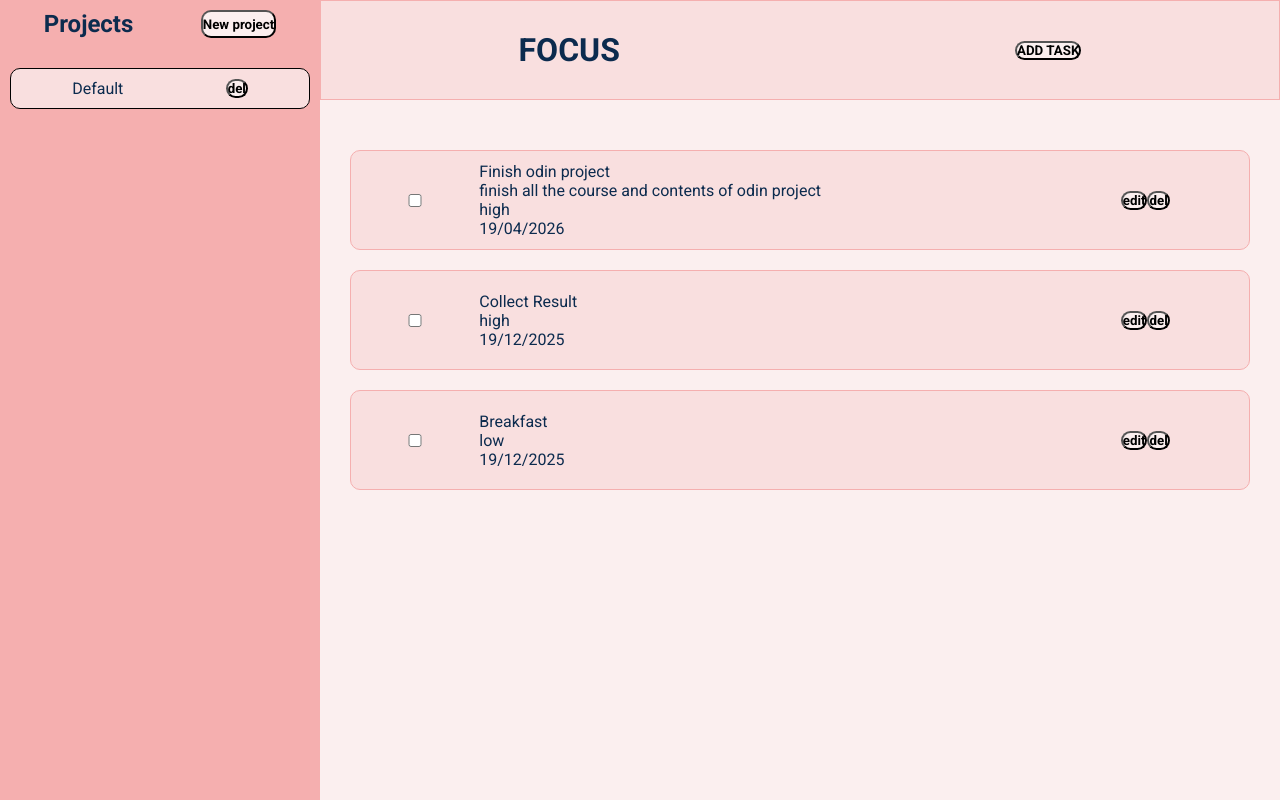
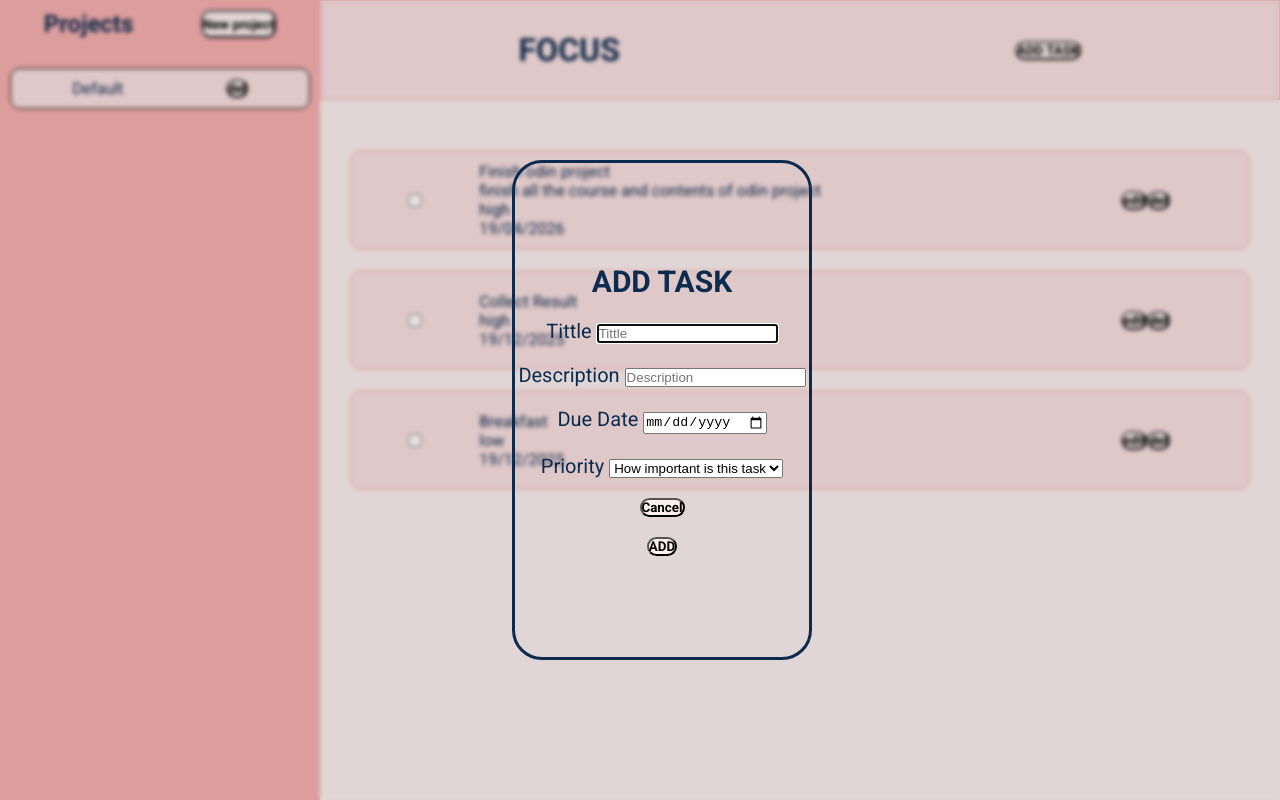
Before and after one commit to Mr-oghoski-AB/ToDo, a website built with webpack: page src/template.html in a window 1280 px wide. Both pictures are taken after a click on the button "ADD TASK". Built offline with nearby package versions, Linux system fonts and the light colour scheme.

Commit message:
added an add task feature, also created a seperate file for rendering the dom

```diff
--- /dev/null
+++ b/src/addTask.js
@@ -0,0 +1,28 @@
+import { create } from "./todoCreation";
+import { renderModule } from "./render";
+
+const addTask = (function () {
+  const dialog = document.querySelector("dialog");
+  const add = document.querySelector("#addTask");
+  const submitBtn = document.querySelector("#submitBtn");
+  const form = document.querySelector("dialog form");
+
+  add.addEventListener("click", (e) => {
+    dialog.showModal();
+  });
+
+  form.addEventListener("submit", (e) => {
+    e.preventDefault();
+    let title = document.querySelector("#Tittle").value;
+    let description = document.querySelector("#Description").value;
+    let dueDate = document.querySelector("#Due-Date").value;
+    let priority = document.querySelector("#Priority").value;
+
+    create.add(title, description, dueDate, priority);
+    renderModule.renderTodos();    // 🔥 trigger DOM update;
+    dialog.close();
+    form.reset();
+  });
+})();
+
+export { addTask };
--- a/src/index.js
+++ b/src/index.js
@@ -1,47 +1,10 @@
 import "./style.css";
 import { create } from "./todoCreation";
 import { createProject } from "./projects";
+import { addTask } from "./addTask";
+import { renderModule } from "./render";
 
-document.addEventListener("DOMContentLoaded", (e) => {
-  const myTodo = document.getElementById("myTodo");
-  // let title = prompt('title');
-  // let description = prompt('description');
-  // let dueDate = prompt('dueDate');
-  // let priority = prompt('priority');
-  // let check = prompt('check');
 
-  // create.add(title, description, dueDate, priority, check);
-  console.log(create.todos);
-
-  create.todos.forEach((Element) => {
-    const todo = document.createElement("div");
-    const checkBox = document.createElement("input");
-    const div = document.createElement("div");
-    const divBtn = document.createElement("div");
-    const del = document.createElement("button");
-    const edit = document.createElement("button");
-
-    del.textContent = "del";
-    edit.textContent = "edit";
-    checkBox.type = "checkbox";
-
-    [
-      Element.title,
-      Element.description,
-      Element.priority,
-      Element.dueDate,
-    ].forEach((text) => {
-      const p = document.createElement("p");
-      p.textContent = text;
-      div.append(p);
-    });
-
-    divBtn.append(edit, del);
-
-    todo.append(checkBox, div, divBtn);
-
-    todo.classList = "todo";
-
-    myTodo.appendChild(todo);
+  document.addEventListener("DOMContentLoaded", () => {
+    renderModule.renderTodos();
   });
-});
--- /dev/null
+++ b/src/render.js
@@ -0,0 +1,47 @@
+import { create } from "./todoCreation";
+
+const renderModule = (function () {
+  const renderTodos = function () {
+    const myTodo = document.getElementById("myTodo");
+    myTodo.innerHTML = ""; // clear previous DOM
+
+    console.log(create.todos);
+
+    create.todos.forEach((Element) => {
+      const todo = document.createElement("div");
+      const checkBox = document.createElement("input");
+      const div = document.createElement("div");
+      const divBtn = document.createElement("div");
+      const del = document.createElement("button");
+      const edit = document.createElement("button");
+
+      del.textContent = "del";
+      edit.textContent = "edit";
+      checkBox.type = "checkbox";
+
+      [
+        Element.title,
+        Element.description,
+        Element.priority,
+        Element.dueDate,
+      ].forEach((text) => {
+        const p = document.createElement("p");
+        p.textContent = text;
+        div.append(p);
+      });
+
+      divBtn.append(edit, del);
+      todo.append(checkBox, div, divBtn);
+
+      todo.classList.add("todo");
+
+      myTodo.append(todo);
+    });
+  };
+
+  return {
+    renderTodos
+  }
+})();
+
+export { renderModule };
--- a/src/style.css
+++ b/src/style.css
@@ -103,3 +103,80 @@ input{
 .subSection button{
     width: 20px;
 }
+
+dialog {
+    position: absolute;
+    top: 20%;
+    left: 40%;
+    height: 200px;
+    background-color: var(--header);
+    color: var(--font);
+    height: 500px;
+    width: 300px;
+    border-radius: 30px;
+    animation: fade-out 0.7s ease-out;
+}
+
+::backdrop {
+    backdrop-filter: blur(2px);
+
+}
+
+dialog:open {
+    animation: fade-in 0.7s ease-out;
+  }
+
+  dialog:open::backdrop {
+    animation: backdrop-fade-in 0.7s ease-out forwards;
+  }
+
+  /* Animation keyframes */
+
+  @keyframes fade-in {
+    0% {
+      opacity: 0;
+      transform: scaleY(0);
+      display: none;
+    }
+
+    100% {
+      opacity: 1;
+      transform: scaleY(1);
+      display: block;
+    }
+  }
+
+  @keyframes fade-out {
+    0% {
+      opacity: 1;
+      transform: scaleY(1);
+      display: block;
+    }
+
+    100% {
+      opacity: 0;
+      transform: scaleY(0);
+      display: none;
+    }
+  }
+
+  @keyframes backdrop-fade-in {
+    0% {
+      background-color: rgb(0 0 0 / 0%);
+    }
+
+    100% {
+      background-color: rgb(0 0 0 / 25%);
+    }
+  }
+
+dialog form{
+    display: flex;
+    height: 100%;
+    flex-direction: column;
+    gap: 20px;
+    justify-content: center;
+    align-items: center;
+    font-size: 20px;
+
+}
--- a/src/template.html
+++ b/src/template.html
@@ -27,8 +27,38 @@
     <div id="content">
       <header>
         <h1>FOCUS</h1>
-        <button>ADD TASK</button>
+        <button id="addTask">ADD TASK</button>
       </header>
+      <dialog>
+            <form action="dialog">
+                <div>
+                  <h2>ADD TASK</h2>
+                </div>
+                <div>
+                    <label for="Tittle">Tittle</label>
+                    <input id="Tittle" type="text" name="Tittle" placeholder="Tittle" autofocus required>
+                </div>
+                <div>
+                    <label for="Description">Description</label>
+                    <input id="Description" name="Description" type="text" placeholder="Description" required>
+                </div>
+                <div>
+                    <label for="Due-Date">Due Date</label>
+                    <input id="Due-Date" name="Due-Date" type="date" placeholder="" required>
+                </div>
+                <div>
+                    <label for="Priority" >Priority</label>
+                    <select name="Priority" class="task-priority" id="Priority" required>
+                      <option value disabled selected>How important is this task</option>
+                      <option value="low"> Not important</option>
+                      <option value="medium">a bit important</option>
+                      <option value="high">super important</option>
+                    </select>
+                </div>
+                <button type="button" class="cancel-modal">Cancel</button>
+                <button type="submit" id="submitBtn" > ADD</button>
+            </form>
+        </dialog>
       <div id="myTodo"></div>
     </div>
   </body>
```
